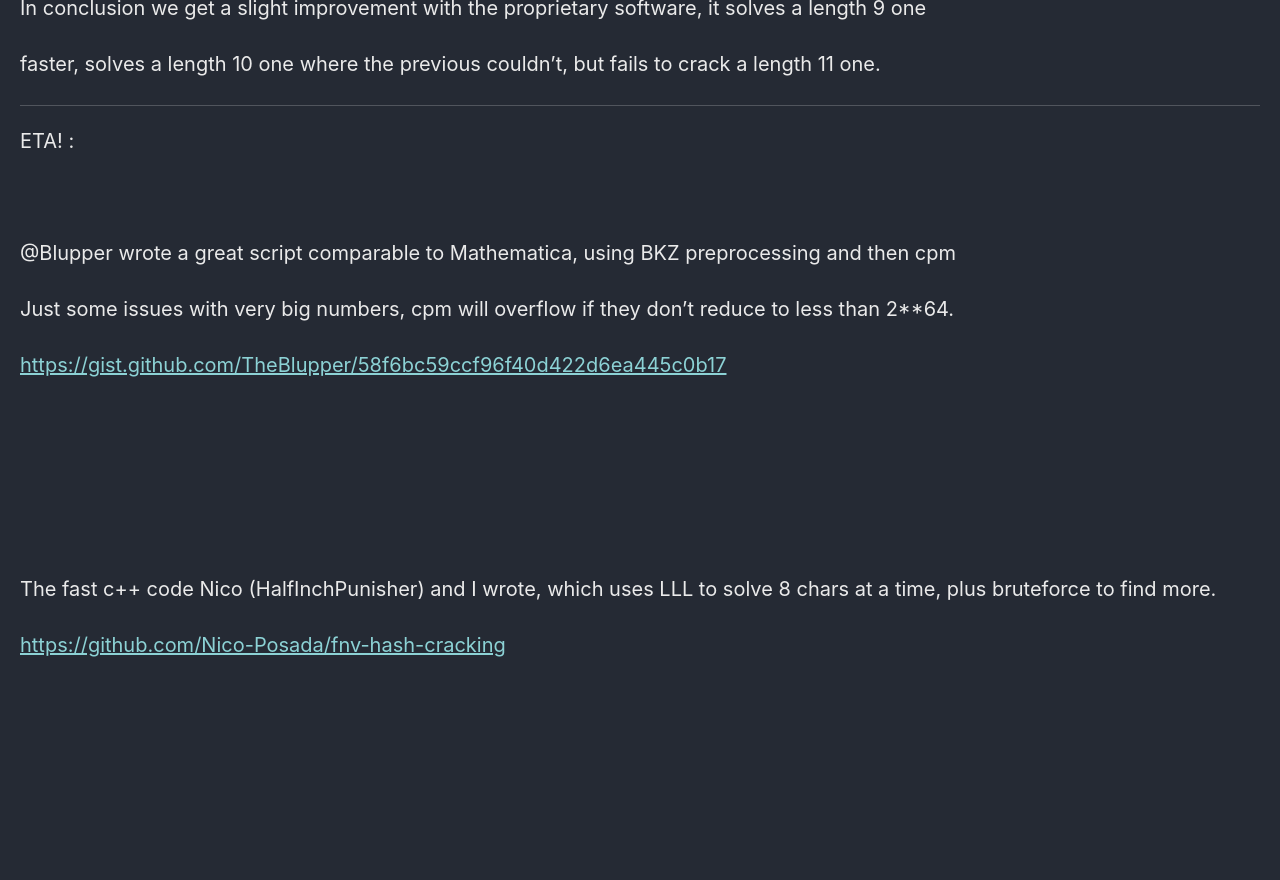
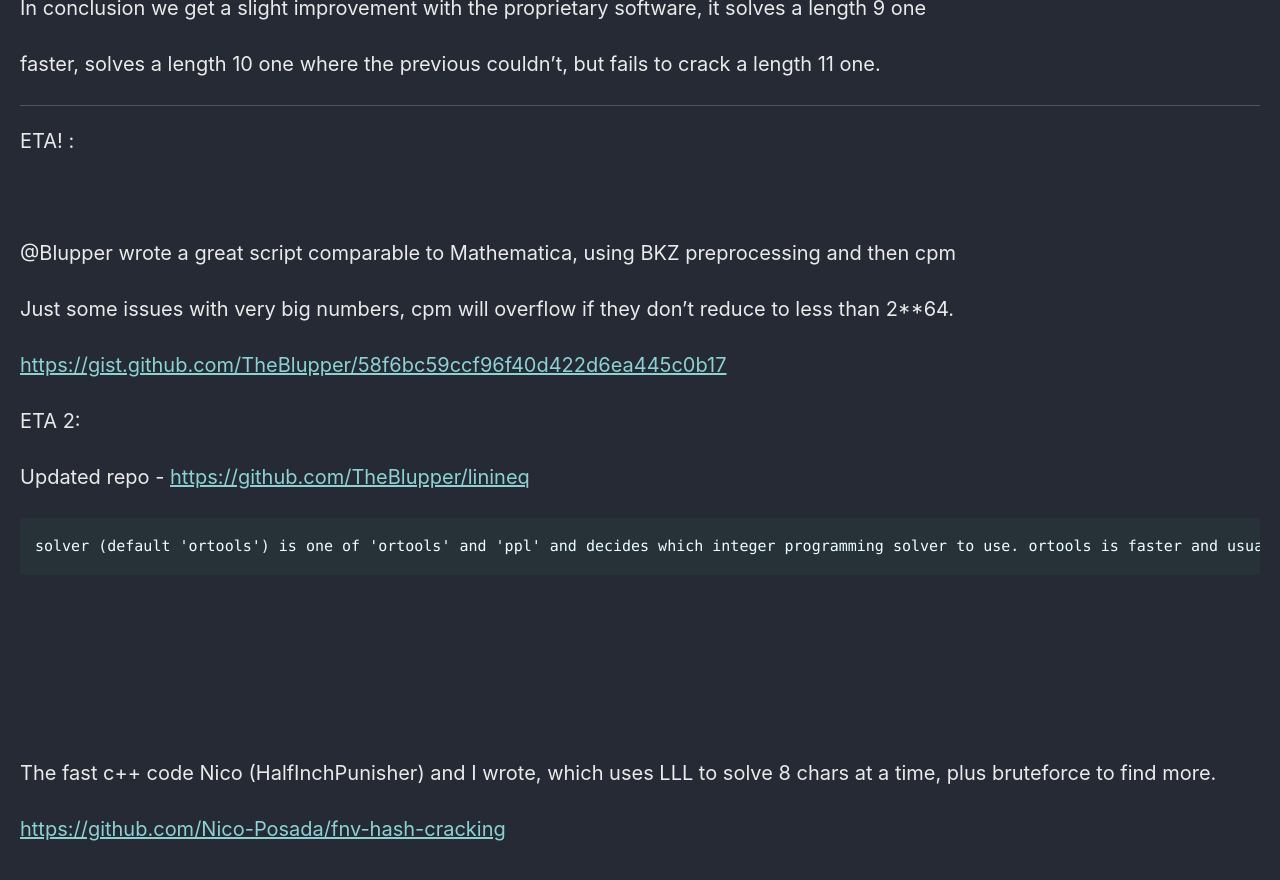
Before and after one commit to Connor-McCartney/Connor-McCartney.github.io, a Jekyll site: the page built from _pages/cryptography/other/Trying-to-crack-COD-FNV-hashes.md, in a window 1280 px wide and 900 px high, scrolled down 6378 px. Shown: the top 880 px of the window. Built offline with Jekyll 4.4.1, drawn with Linux system fonts in a browser that asks for light colours; cached includes are drawn as plain includes; before the commit the page ends 7094 px from its top, so only the background shows below that.

Commit message:
Update Trying-to-crack-COD-FNV-hashes.md

````diff
--- a/_pages/cryptography/other/Trying-to-crack-COD-FNV-hashes.md
+++ b/_pages/cryptography/other/Trying-to-crack-COD-FNV-hashes.md
@@ -261,6 +261,14 @@ Just some issues with very big numbers, cpm will overflow if they don't reduce t
 
 <https://gist.github.com/TheBlupper/58f6bc59ccf96f40d422d6ea445c0b17>
 
+ETA 2:
+
+Updated repo - <https://github.com/TheBlupper/linineq>
+
+```
+solver (default 'ortools') is one of 'ortools' and 'ppl' and decides which integer programming solver to use. ortools is faster and usually preferred, but as it only supports 64-bit numbers it is sometimes insufficient. In those cases pplis used automatically and a warning is emitted.
+```
+
 
 <br>
 
````
